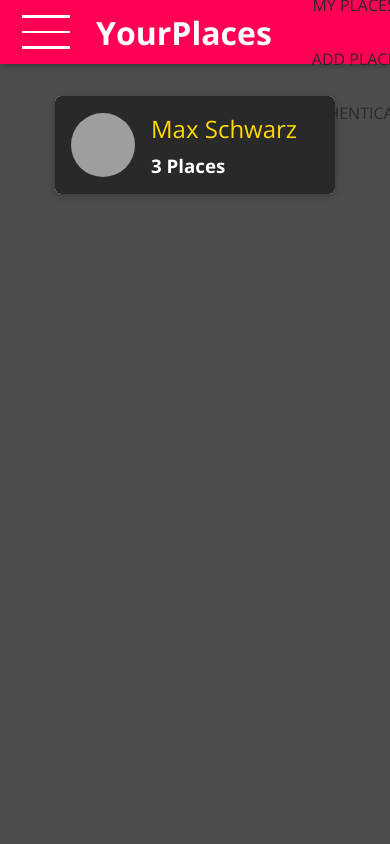
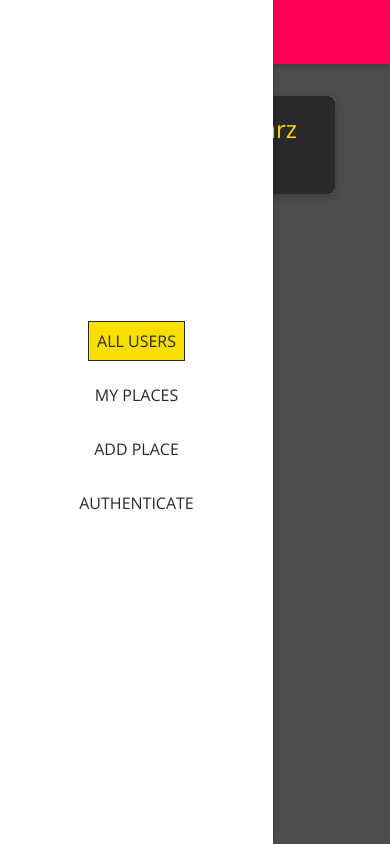
Before and after one commit to amr4356/MernStackProject, a React (Create React App) app: page / in a window 390 px wide. Built offline with nearby package versions, Linux system fonts and the light colour scheme; grey boxes are pictures that could not be loaded.

Commit message:
49. Implementing a Basic Desktop & Mobile Navigation

```diff
--- a/src/shared/components/Navigation/MainNavigation.js
+++ b/src/shared/components/Navigation/MainNavigation.js
@@ -3,10 +3,17 @@
 
 import MainHeader from './MainHeader';
 import NavLinks from './NavLinks';
+import SideDrawer from './SideDrawer';
 import './MainNavigation.css';
 
 const MainNavigation = props => {
   return (
+    <React.Fragment>
+      <SideDrawer>
+        <nav className="main-navigation__drawer-nav">
+          <NavLinks />
+        </nav>
+      </SideDrawer>
       <MainHeader>
         <button className="main-navigation__menu-btn">
           <span />
@@ -16,10 +23,11 @@
         <h1 className="main-navigation__title">
           <Link to="/">YourPlaces</Link>
         </h1>
-      <nav>
+        <nav className="main-navigation__header-nav">
           <NavLinks />
         </nav>
       </MainHeader>
+    </React.Fragment>
   );
 };
 
--- a/src/shared/components/Navigation/SideDrawer.css
+++ b/src/shared/components/Navigation/SideDrawer.css
@@ -0,0 +1,10 @@
+.side-drawer {
+  position: fixed;
+  left: 0;
+  top: 0;
+  z-index: 100;
+  height: 100vh;
+  width: 70%;
+  background: white;
+  box-shadow: 0 2px 8px rgba(0, 0, 0, 0.26);
+}
--- a/src/shared/components/Navigation/SideDrawer.js
+++ b/src/shared/components/Navigation/SideDrawer.js
@@ -0,0 +1,9 @@
+import React from 'react';
+
+import './SideDrawer.css';
+
+const SideDrawer = props => {
+  return <aside className="side-drawer">{props.children}</aside>
+};
+
+export default SideDrawer;
```
Lines whose indentation alone changed are shown as unchanged.
